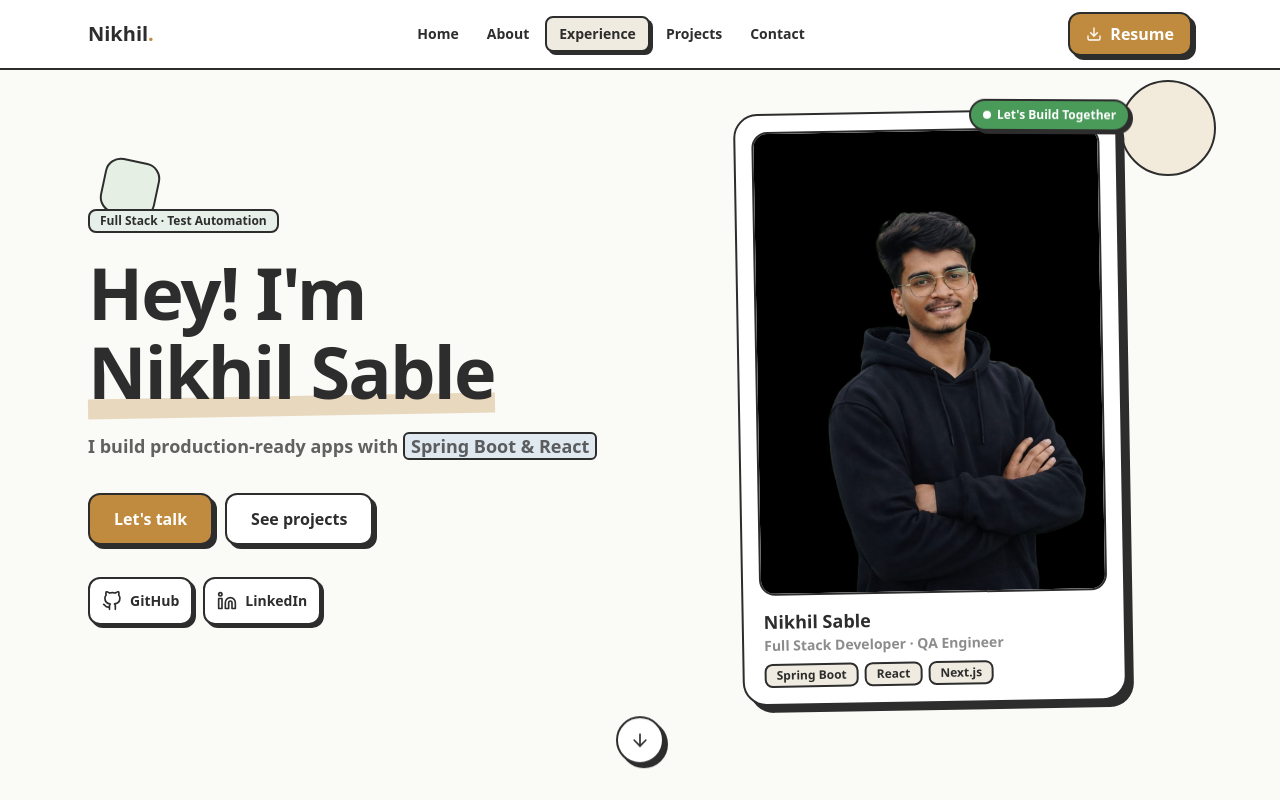
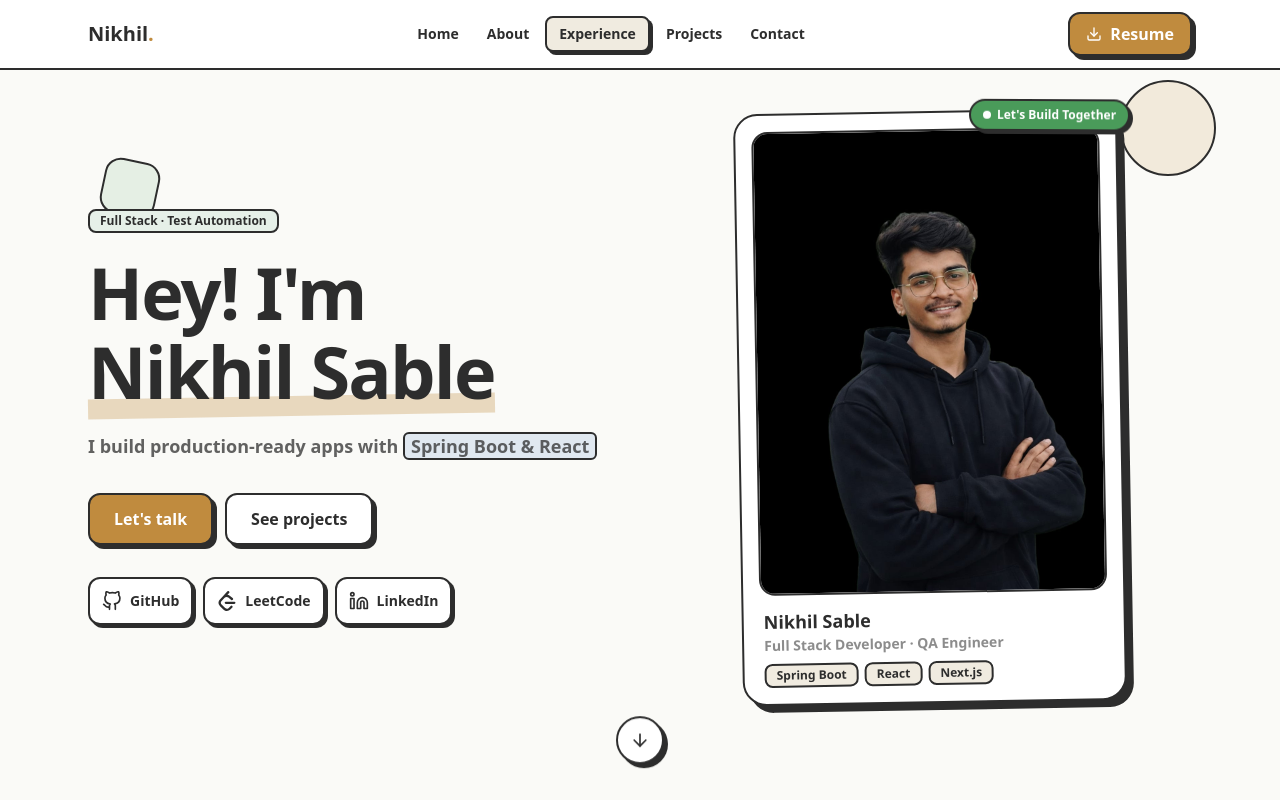
Before and after one commit to nikhilsable5050/nikhil-sable-portfolio-v2, a Next.js app: page / in a window 1280 px wide. Shown: the top 800 px of the page. Built offline with nearby package versions, Linux system fonts and the light colour scheme.

Commit message:
Add LeetCode profile links to portfolio

```diff
--- a/src/components/FloatingSocials.jsx
+++ b/src/components/FloatingSocials.jsx
@@ -2,6 +2,7 @@
 
 import { useState, useEffect, useCallback } from "react";
 import { FiGithub, FiLinkedin, FiFileText, FiX, FiDownload } from "react-icons/fi";
+import { SiLeetcode } from "react-icons/si";
 import { SITE } from "@/lib/site";
 
 import dynamic from "next/dynamic";
@@ -35,6 +36,13 @@ export default function FloatingSocials() {
       href: SITE.github,
       bg: "#2D2D2D",
       color: "#FFFFFF",
+    },
+    {
+      label: "LeetCode",
+      icon: SiLeetcode,
+      href: SITE.leetcode,
+      bg: "#FFA116",
+      color: "#2D2D2D",
     },
     {
       label: "LinkedIn",
--- a/src/components/ui/BrutalUI.jsx
+++ b/src/components/ui/BrutalUI.jsx
@@ -1,6 +1,7 @@
 "use client";
 
 import { FiDownload, FiGithub, FiLinkedin } from "react-icons/fi";
+import { SiLeetcode } from "react-icons/si";
 import { SITE } from "@/lib/site";
 
 export function cn(...classes) {
@@ -119,6 +120,7 @@ export function SocialLinks({ size = "md", showLabels = false }) {
   const pad = size === "lg" ? "p-3" : "p-2.5";
   const links = [
     { href: SITE.github, label: "GitHub", icon: FiGithub },
+    { href: SITE.leetcode, label: "LeetCode", icon: SiLeetcode },
     { href: SITE.linkedin, label: "LinkedIn", icon: FiLinkedin },
   ];
 
--- a/src/lib/site.js
+++ b/src/lib/site.js
@@ -5,6 +5,7 @@ export const SITE = {
   phone: "+91 9172032542",
   location: "Pune / Pimpri-Chinchwad, India",
   github: "https://github.com/nikhilsable5050",
+  leetcode: "https://leetcode.com/nikhilsable5050/",
   linkedin: "https://www.linkedin.com/in/nikhil-sable-51b781283/",
   resumeUrl: "/nikhil.pdf",
   resumeFilename: "nikhil.pdf",
```
